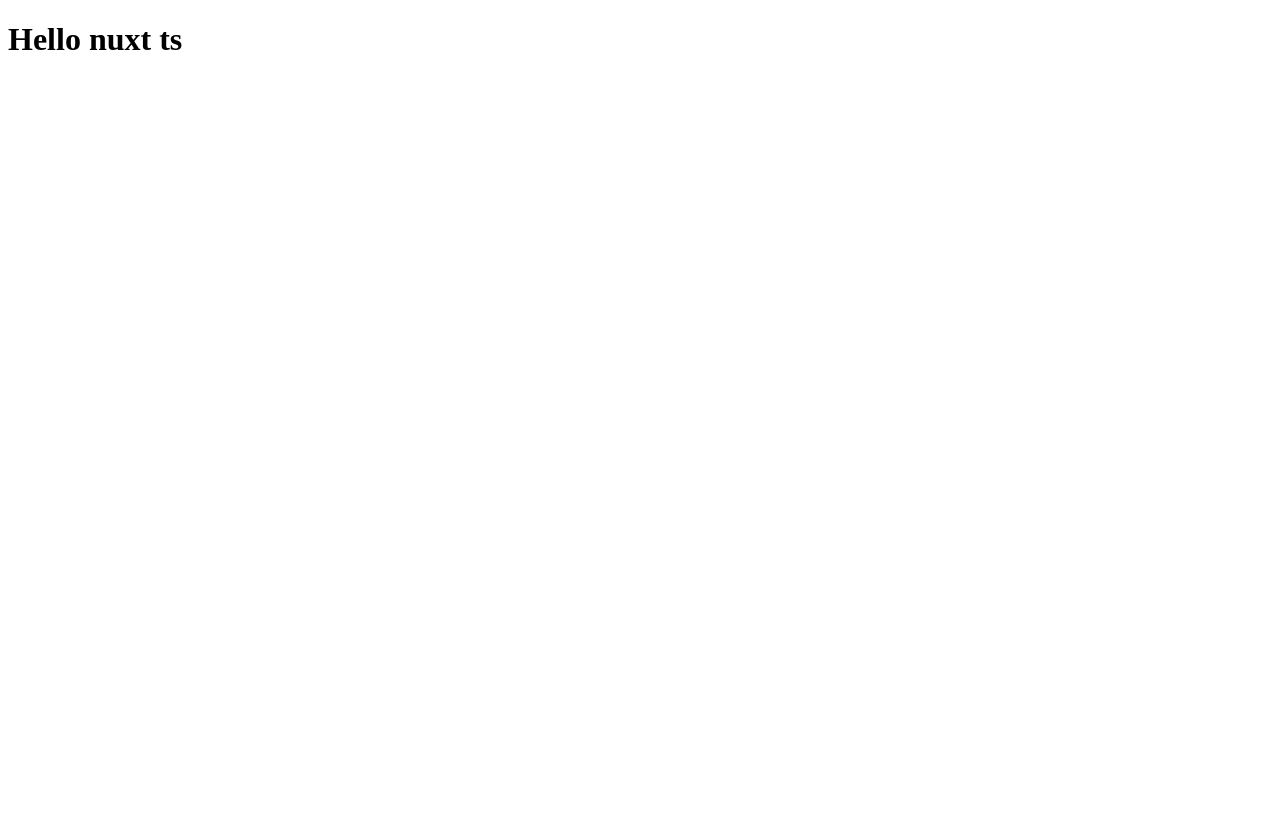
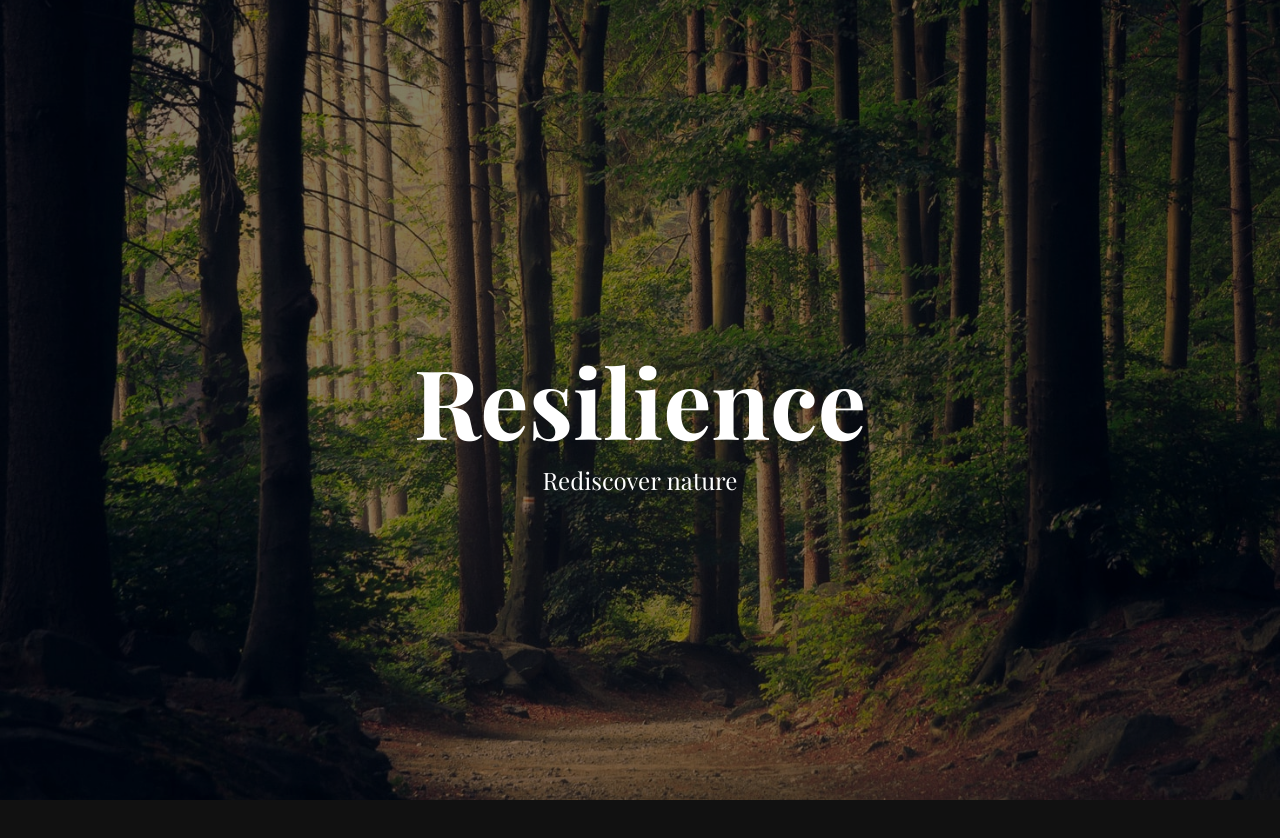
Before and after one commit to CyriacduChatenet/Resilience-agency, a Nuxt app: page / in a window 1280 px wide. Shown: the top 838 px of the page. Before the commit the page ends 800 px from the top, so only its background shows below. Built offline with nearby package versions, Linux system fonts and the light colour scheme.

Commit message:
add herobanner

```diff
--- /dev/null
+++ b/assets/styles/fonts.scss
@@ -0,0 +1,2 @@
+@import url('https://fonts.googleapis.com/css2?family=Playfair+Display:wght@400;500;600;700;800;900&display=swap');
+@import url('https://fonts.googleapis.com/css2?family=Roboto:wght@300;400;500;700;900&display=swap');
--- /dev/null
+++ b/assets/styles/main.scss
@@ -0,0 +1,9 @@
+@import './fonts.scss';
+@import './var.scss';
+
+*{
+    margin: 0;
+    list-style: none;
+    text-decoration: none;
+    font-family: $font-primary;
+}
--- /dev/null
+++ b/assets/styles/var.scss
@@ -0,0 +1,3 @@
+//fonts
+$font-primary : "Roboto";
+$font-secondary : 'Playfair Display';
--- a/nuxt.config.js
+++ b/nuxt.config.js
@@ -21,6 +21,7 @@ export default {
 
   // Global CSS: https://go.nuxtjs.dev/config-css
   css: [
+    '@/assets/styles/main.scss'
   ],
 
   // Plugins to run before rendering page: https://go.nuxtjs.dev/config-plugins
--- a/package.json
+++ b/package.json
@@ -18,6 +18,8 @@
   },
   "devDependencies": {
     "@nuxt/types": "^2.15.8",
-    "@nuxt/typescript-build": "^2.1.0"
+    "@nuxt/typescript-build": "^2.1.0",
+    "sass": "^1.45.1",
+    "sass-loader": "^10.1.1"
   }
 }
--- a/pages/index.vue
+++ b/pages/index.vue
@@ -1,11 +1,77 @@
 <template>
-<h1>Hello nuxt ts</h1>
+  <main class="Homepage" @scroll="changeNavStyle">
+    <section class="herobanner">
+      <h1 class="title">Resilience</h1>
+      <p class="desc">Rediscover nature</p>
+      <div class="hero-background"></div>
+    </section>
+    <section class="first-section"></section>
+  </main>
 </template>
 
 <script lang="ts">
 import Vue from 'vue'
 
 export default Vue.extend({
-  name: 'IndexPage'
+  name: 'IndexPage',
+  methods:{
+    changeNavStyle () {
+      console.log(window.scrollY)
+    }
+  }
 })
 </script>
+
+<style lang="scss" scoped>
+@import '@/assets/styles/main.scss';
+  .Homepage{
+    width: 100vw;
+    height: 100vh;
+    .herobanner{
+      width: 100%;
+      height: 100%;
+      display: flex;
+      flex-direction: column;
+      align-items: center;
+      justify-content: center;
+    }
+    .title{
+      position: absolute;
+      z-index: 1;
+      color: white;
+      font-family: $font-secondary;
+    }
+    .desc{
+      color: white;
+      font-family: $font-secondary;
+      position: absolute;
+      z-index: 1;
+      transform: translateY(10vh);
+    }
+    .hero-background{
+      width: 100%;
+      height: 100%;
+      background-image: url('../assets/images/hero-background.jpeg');
+      background-position: center;
+      background-repeat: no-repeat;
+      background-size: cover;
+      filter: brightness(0.5);
+      position: absolute;
+      z-index: 0;
+    }
+  }
+  .first-section{
+    width: 100vw;
+    height: 100vh;
+    background-color: rgb(17, 17, 17);
+  }
+
+  @media all and (min-width:1200px){
+    .title{
+        font-size: 12vh;
+    }
+    .desc{
+      font-size: 3vh;
+    }
+  }
+</style>
```
Also changed, not shown: assets/images/hero-background.jpeg (added), 1 other file (tests, documents, lock files or other folders).
